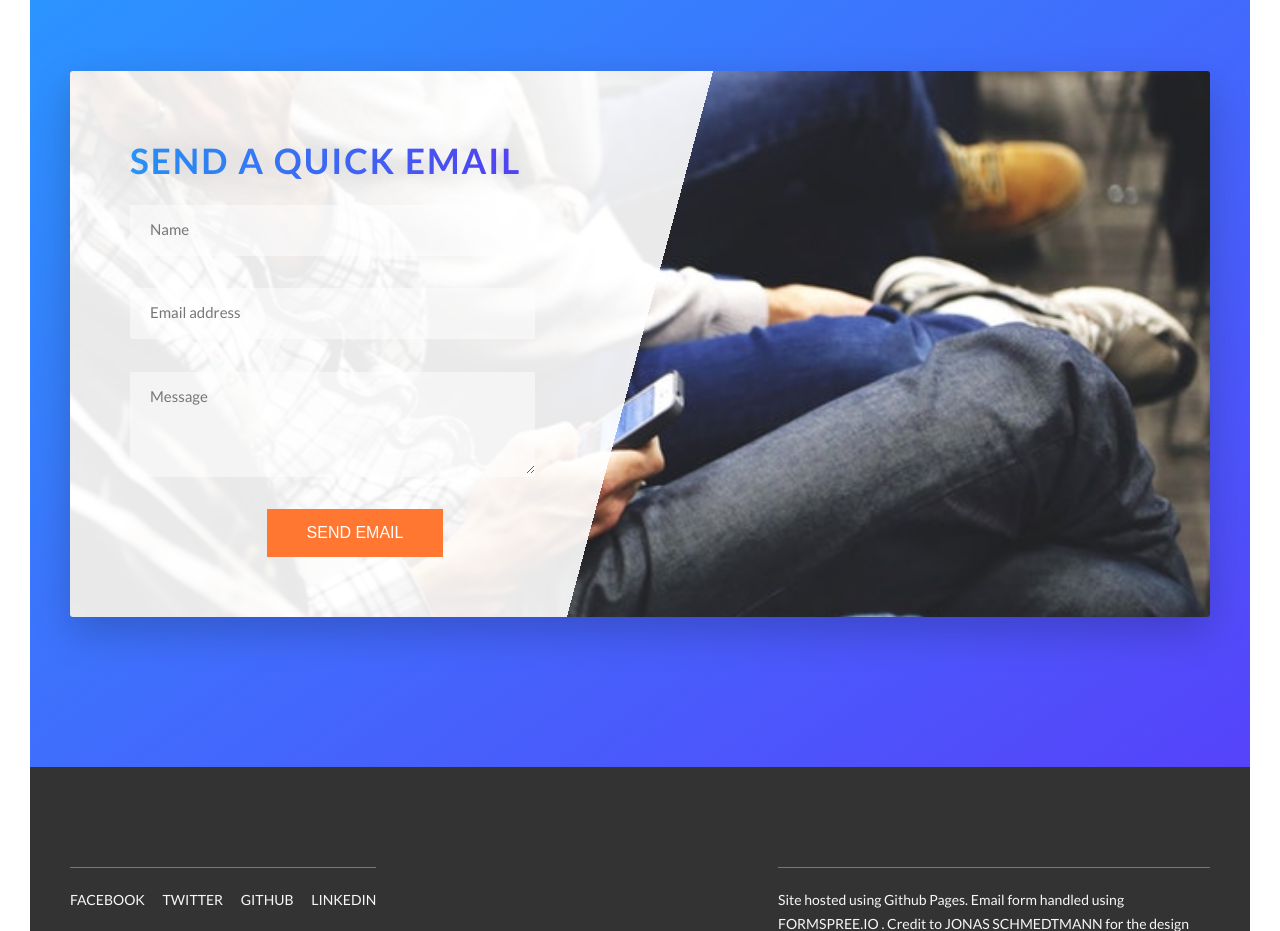
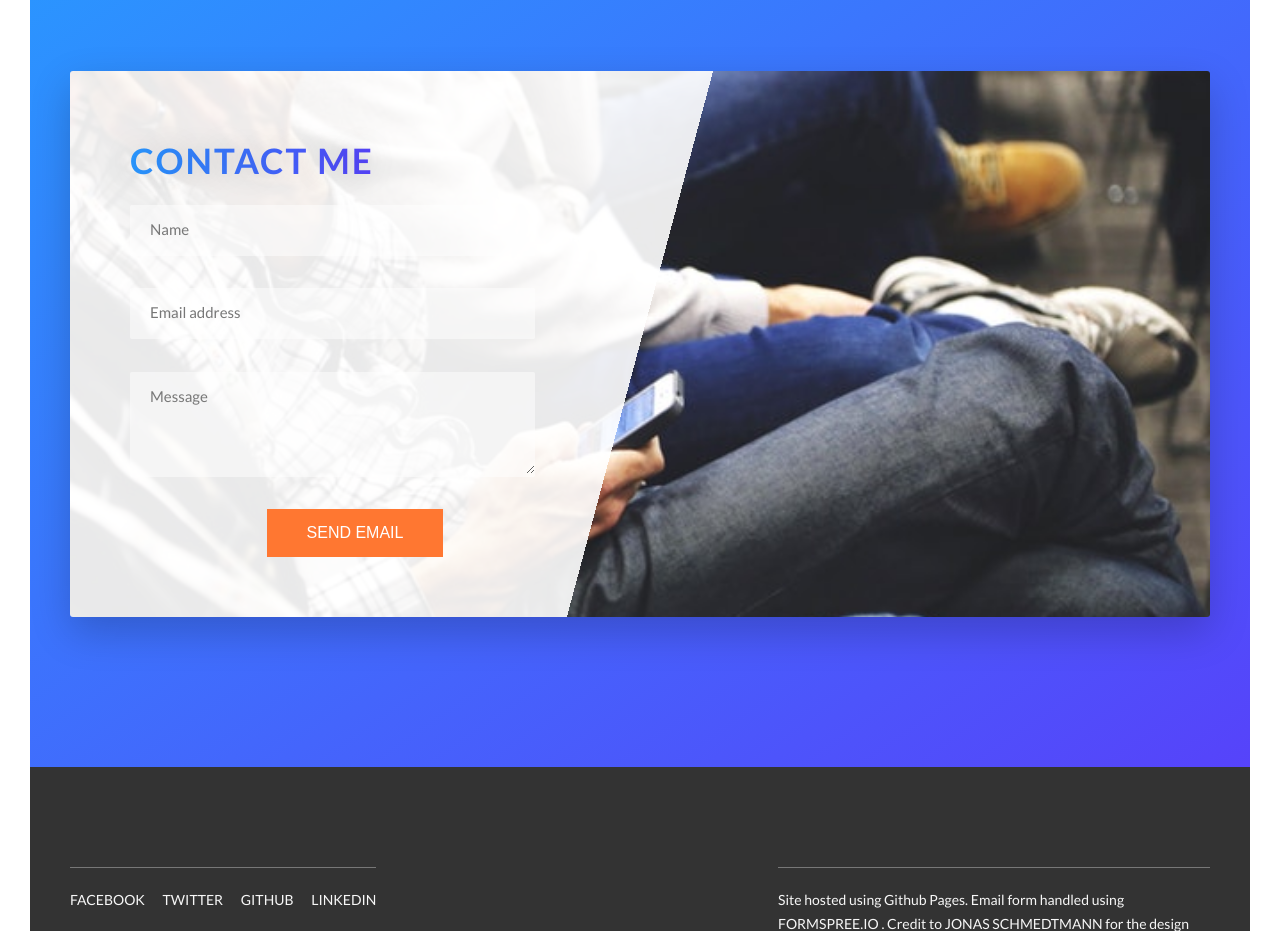
Before and after one commit to skhan27/skhan27.github.io, a website: page index.html in a window 1280 px wide. Shown: the part 5340-6271 px from the top of the page. Drawn offline with Linux system fonts and the light colour scheme.

Commit message:
Quick change to contact section header
The header was not worded correctly and made it seem as if it would send someone else a quick email

```diff
--- a/index.html
+++ b/index.html
@@ -354,7 +354,7 @@
                         <form action="https://formspree.io/saim2028@hotmail.com" method="POST" class="form">
                             <div class="u-margin-bottom-small">
                                 <h2 class="heading-secondary">
-                                    Send A Quick Email
+                                    CONTACT ME
                                 </h2>
                             </div>
                             <div class="form__group">
```
